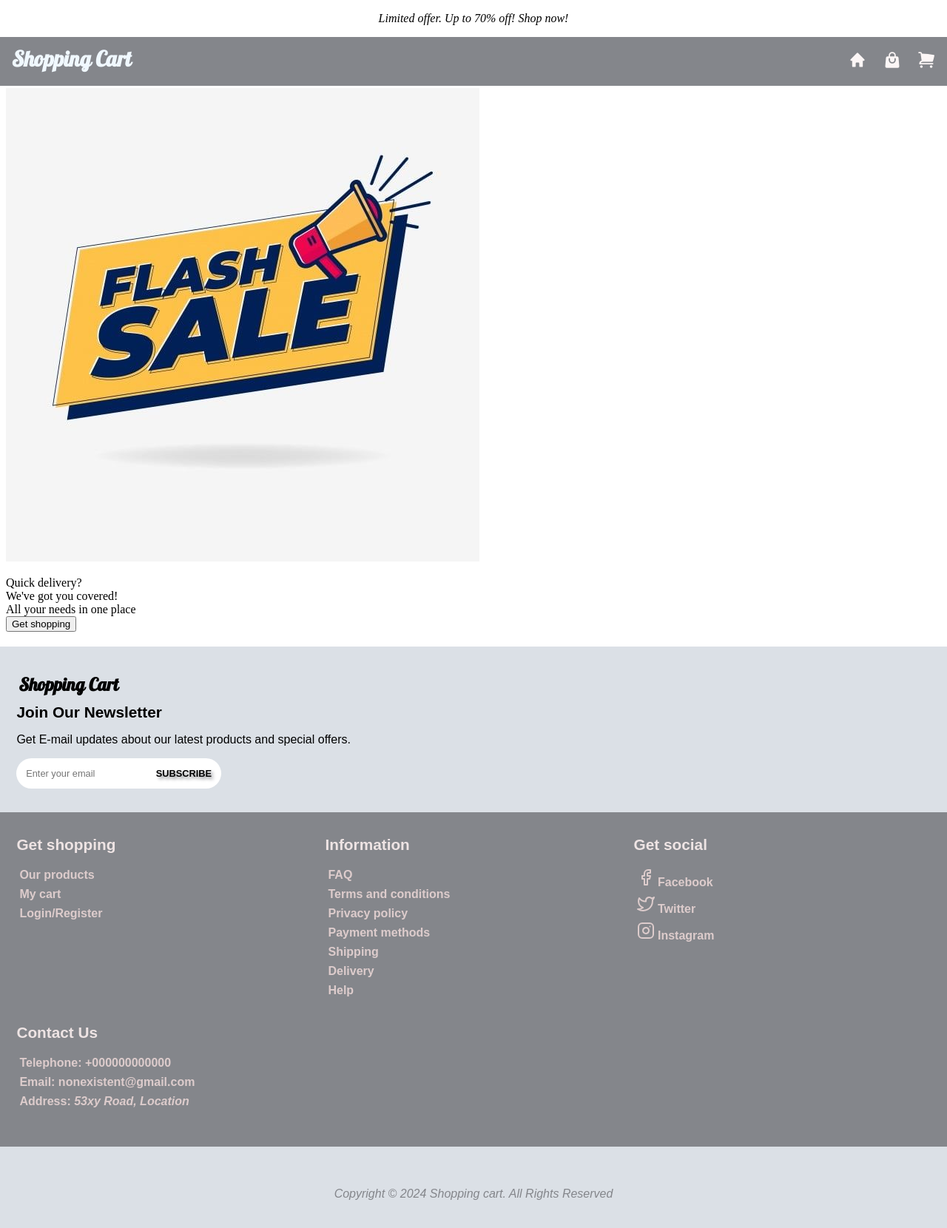
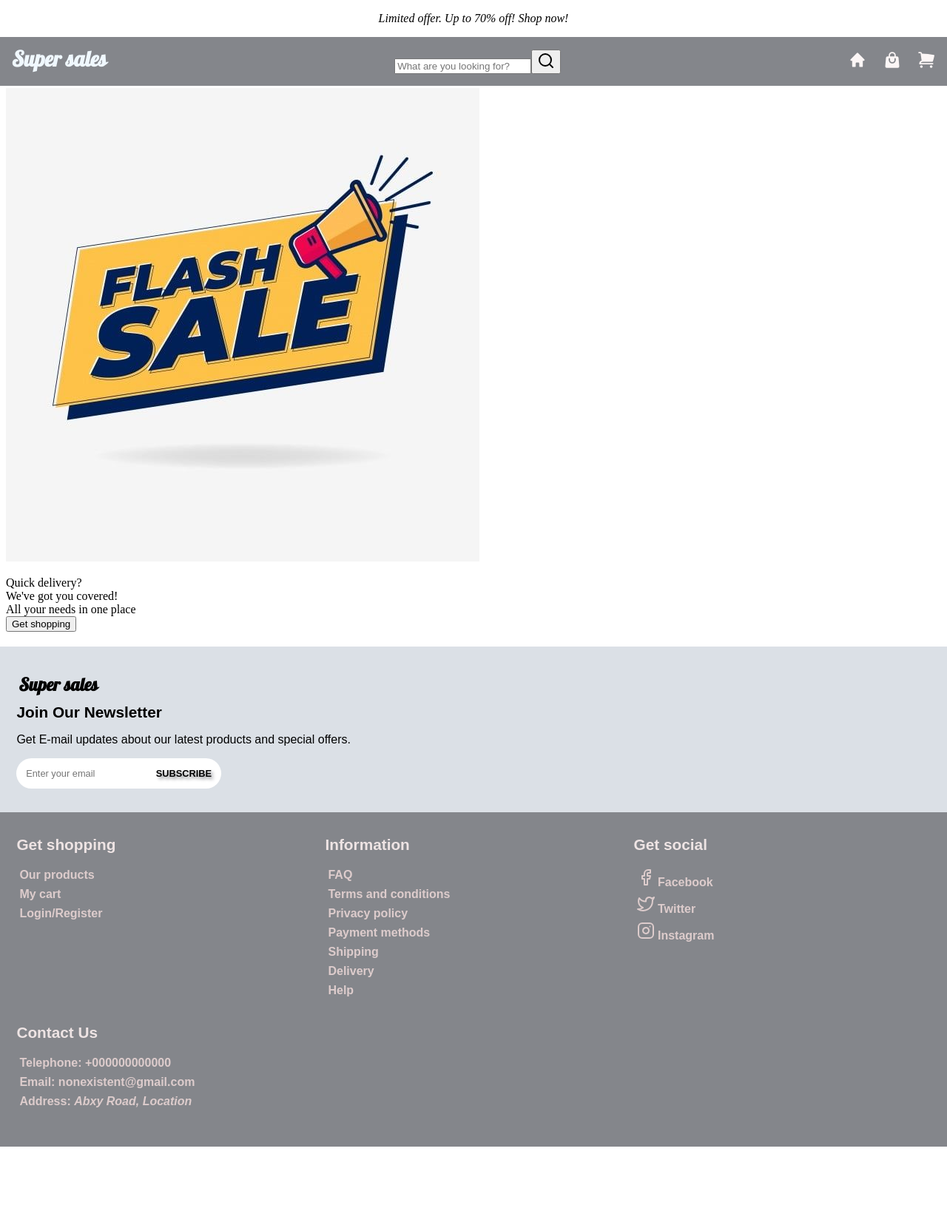
Before and after one commit to Xirlorm/shopping-cart, a React (Vite) app: page / in a window 1280 px wide. Shown: the top 1660 px of the page at 74% size. After the commit the page ends 1550 px from the top, so only its background shows below. Built offline with nearby package versions, Linux system fonts and the light colour scheme.

Commit message:
Changed project name , added search bar in header

```diff
--- a/src/components/Footer.tsx
+++ b/src/components/Footer.tsx
@@ -7,7 +7,7 @@ function Footer() {
     <>
       <footer aria-label="footer" className={styles.footer}>
         <section>
-          <h1 className={styles.logo}>Shopping Cart</h1>
+          <h1 className={styles.logo}>Super sales</h1>
           <h3>Join Our Newsletter</h3>
           <p>
             Get E-mail updates about our latest products and special offers.
@@ -93,13 +93,10 @@ function Footer() {
                 Email: <a href="mailto:n0n3x1s73n7">nonexistent@gmail.com</a>
               </li>
               <li>
-                Address: <address>53xy Road, Location</address>
+                Address: <address>Abxy Road, Location</address>
               </li>
             </ul>
           </div>
-        </section>
-        <section>
-          Copyright &copy; 2024 Shopping cart. All Rights Reserved
         </section>
       </footer>
     </>
--- a/src/components/Header.tsx
+++ b/src/components/Header.tsx
@@ -3,10 +3,15 @@ import styles from '../styles/components.module.css'
 import { HomeIcon } from '@heroicons/react/20/solid'
 import { ShoppingBagIcon } from '@heroicons/react/20/solid'
 import { ShoppingCartIcon } from '@heroicons/react/20/solid'
+import { Search } from 'react-feather'
 
 function Header() {
   return <header aria-label="header" className={styles.header}>
-    <h1>Shopping Cart</h1>
+    <h1>Super sales</h1>
+    <form action="">
+      <input type="text" placeholder='What are you looking for?'/>
+      <button type='submit'><Search /></button>
+    </form>
     <nav>
       <li>
         <Link aria-label='home' to='/'>
```
